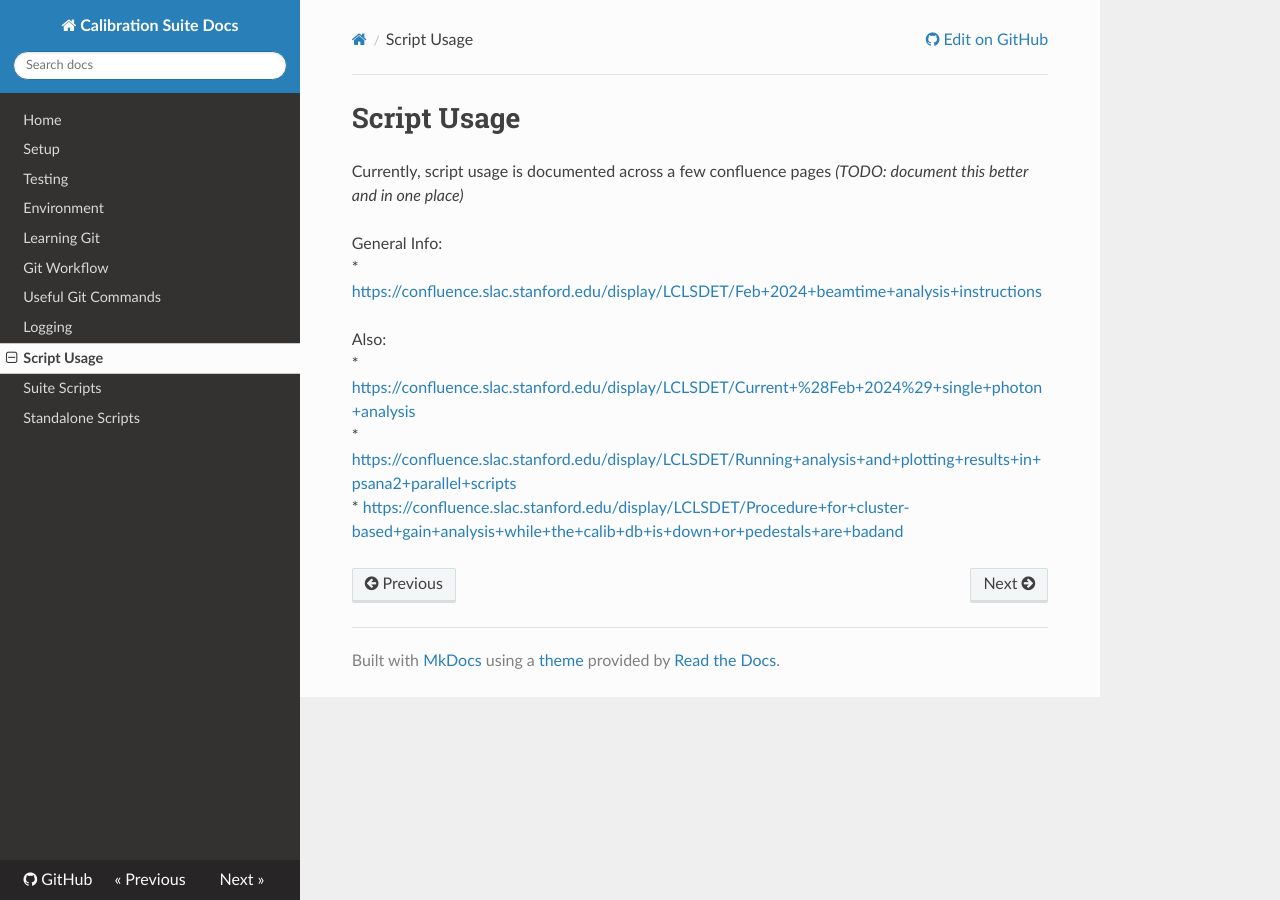
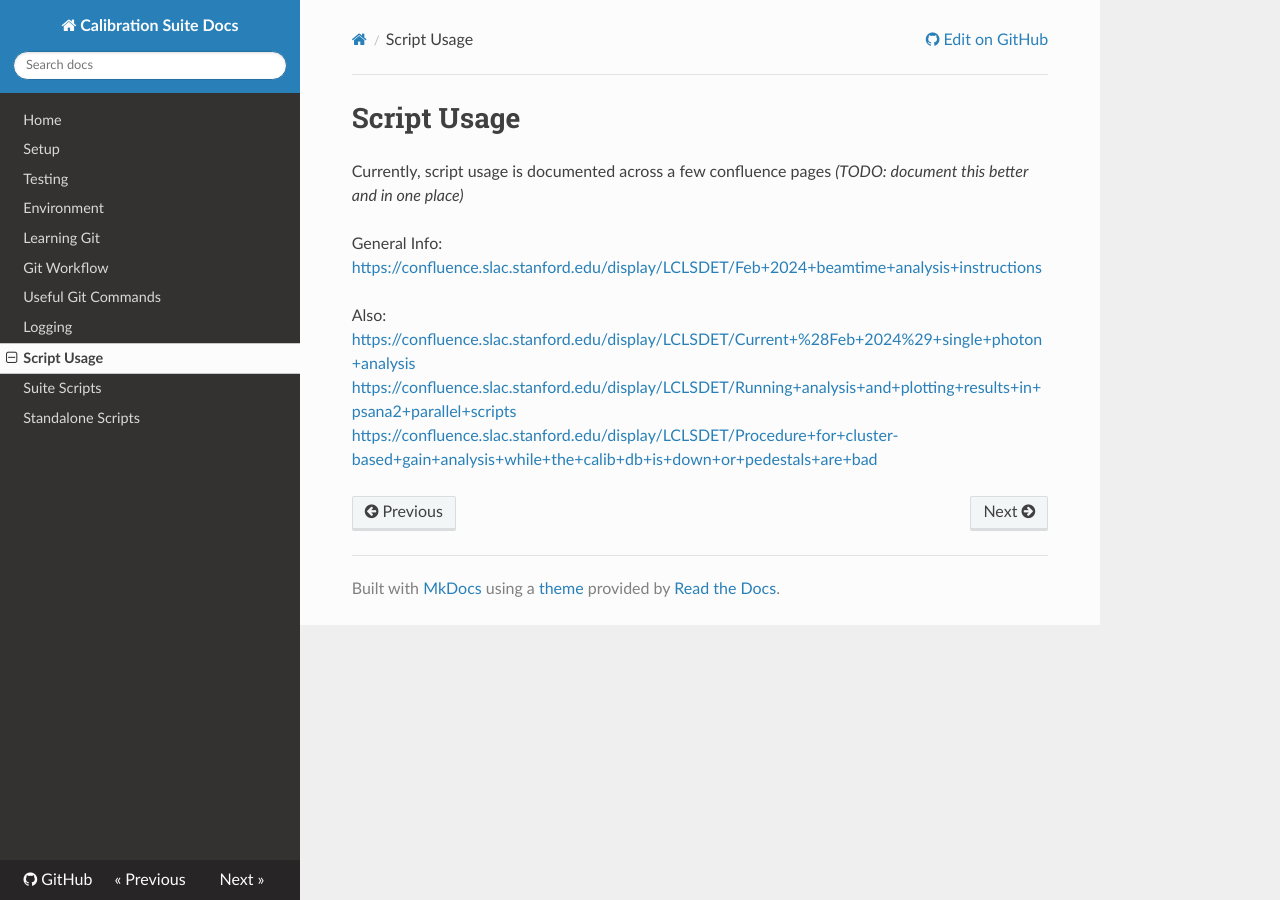
Before and after one commit to slaclab/beamtime-calibration-suite, an MkDocs documentation site: the page built from docs/usage.md, in a window 1280 px wide. Built offline with MkDocs 1.6.1, drawn with Linux system fonts in a browser that asks for light colours; nearby versions of some CDN libraries.

Commit message:
DOC: fix formatting

```diff
--- a/docs/usage.md
+++ b/docs/usage.md
@@ -3,9 +3,9 @@
 Currently, script usage is documented across a few confluence pages _(TODO: document this better and in one place)_
 
 General Info:
-* <https://confluence.slac.stanford.edu/display/LCLSDET/Feb+2024+beamtime+analysis+instructions>
+<https://confluence.slac.stanford.edu/display/LCLSDET/Feb+2024+beamtime+analysis+instructions>
 
 Also:
-* <https://confluence.slac.stanford.edu/display/LCLSDET/Current+%28Feb+2024%29+single+photon+analysis>
-* <https://confluence.slac.stanford.edu/display/LCLSDET/Running+analysis+and+plotting+results+in+psana2+parallel+scripts>
-* <https://confluence.slac.stanford.edu/display/LCLSDET/Procedure+for+cluster-based+gain+analysis+while+the+calib+db+is+down+or+pedestals+are+badand>
+<https://confluence.slac.stanford.edu/display/LCLSDET/Current+%28Feb+2024%29+single+photon+analysis>
+<https://confluence.slac.stanford.edu/display/LCLSDET/Running+analysis+and+plotting+results+in+psana2+parallel+scripts>
+<https://confluence.slac.stanford.edu/display/LCLSDET/Procedure+for+cluster-based+gain+analysis+while+the+calib+db+is+down+or+pedestals+are+bad>
```
